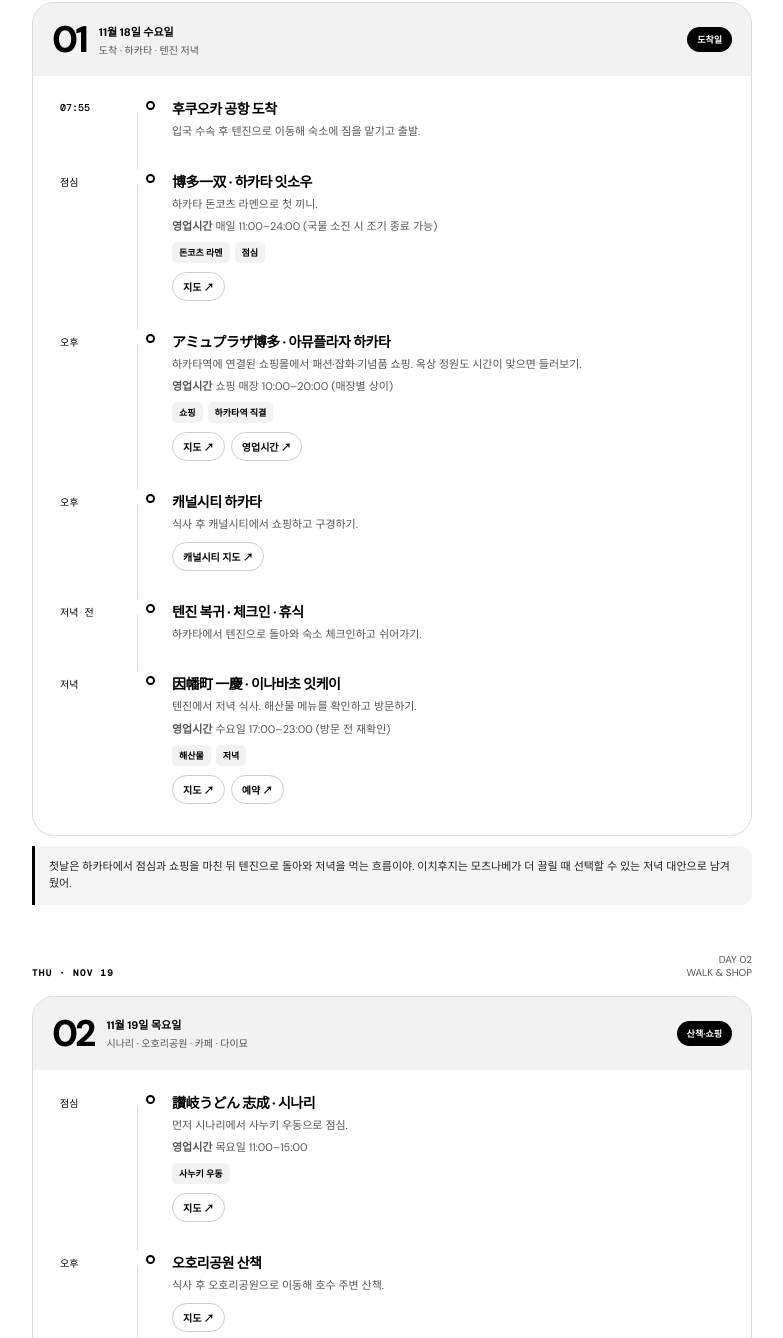
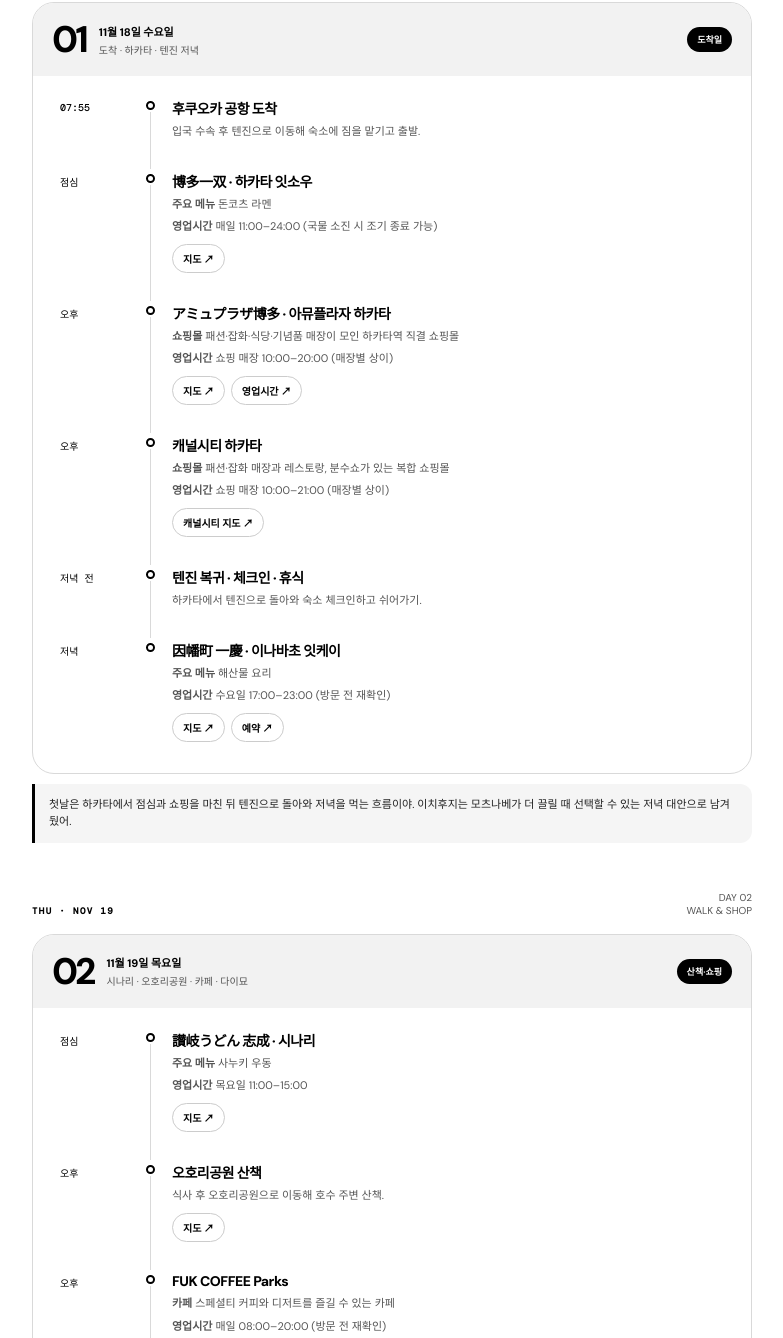
Before and after one commit to yy5422/fukuoka-trip, a plain HTML site: page index.html in a window 1280 px wide. Shown: the part 755-2093 px from the top of the page, without its empty margins (248-1031 px from the left). Drawn offline with nearby package versions, Linux system fonts and the light colour scheme.

Commit message:
Simplify place details and align itinerary timeline

```diff
--- a/index.html
+++ b/index.html
@@ -15,14 +15,14 @@
 .navwrap{position:sticky;top:0;z-index:20;background:#f5f2ebed;backdrop-filter:blur(14px);border-top:1px solid var(--line);border-bottom:1px solid var(--line)}.nav{max-width:760px;margin:auto;padding:0 20px;display:flex;overflow-x:auto;gap:22px;scrollbar-width:none}.nav::-webkit-scrollbar{display:none}.nav a{padding:14px 0 12px;white-space:nowrap;font-size:10px;letter-spacing:.1em;font-weight:800;color:var(--muted);border-bottom:2px solid transparent}.nav a:hover,.nav a:focus{color:var(--orange);border-color:var(--orange)}
 main{padding-bottom:60px}.section{padding:37px 0 0}.section-top{display:flex;justify-content:space-between;align-items:end;margin-bottom:17px}.section-kicker{font-size:9px;letter-spacing:.16em;color:var(--orange);font-weight:800}.section h2{font-size:23px;letter-spacing:-.055em;margin:5px 0 0}.section-note{font-size:10px;color:var(--muted);text-align:right}
 .day-card{background:var(--paper);border:1px solid var(--line);border-radius:22px;overflow:hidden}.day-head{padding:18px 19px;background:#ebece3;display:flex;align-items:center;justify-content:space-between}.day-left{display:flex;align-items:center;gap:13px}.day-number{font-size:37px;line-height:1;color:var(--green);font-weight:800;letter-spacing:-.08em}.day-date{font-size:11px;font-weight:800}.day-theme{font-size:10px;color:var(--muted);margin-top:3px}.day-label{background:var(--green);color:white;border-radius:30px;padding:6px 10px;font-size:9px;font-weight:700}
-.timeline{padding:4px 19px 13px}.event{display:grid;grid-template-columns:54px 17px 1fr;gap:9px;position:relative;padding:15px 0}.event:not(:last-child):after{content:"";position:absolute;left:61px;top:29px;bottom:-13px;width:1px;background:var(--line)}.event-time{font-family:"DM Mono",monospace;font-size:10px;color:var(--orange);font-weight:500;padding-top:3px}.dot{width:9px;height:9px;border:2px solid var(--orange);border-radius:50%;background:var(--paper);margin:3px auto 0;z-index:1}.event-title{font-size:14px;font-weight:800;letter-spacing:-.035em}.event-desc{font-size:11px;line-height:1.65;color:var(--muted);margin-top:4px}.event-tags{display:flex;gap:5px;flex-wrap:wrap;margin-top:7px}.tag{font-size:9px;padding:4px 7px;border-radius:5px;background:var(--pale);color:var(--green);font-weight:700}.tag.orange{background:#fae9e2;color:#a84c31}.links{display:flex;gap:6px;flex-wrap:wrap;margin-top:9px}.link{font-size:10px;font-weight:700;border:1px solid var(--line);border-radius:30px;padding:6px 10px;background:white}.link.primary{background:var(--green);color:white;border-color:var(--green)}.aside{margin-top:10px;background:#fff7e2;border-left:3px solid var(--yellow);padding:12px 14px;border-radius:0 12px 12px 0;font-size:11px;color:#655b3f;line-height:1.6}
+.timeline{padding:4px 19px 13px}.event{--time-col:54px;--event-gap:9px;display:grid;grid-template-columns:var(--time-col) 17px 1fr;gap:var(--event-gap);position:relative;padding:15px 0}.event:not(:last-child):after{content:"";position:absolute;left:calc(var(--time-col) + var(--event-gap) + 8px);top:29px;bottom:-13px;width:1px;background:var(--line)}.event-time{font-family:"DM Mono",monospace;font-size:10px;color:var(--orange);font-weight:500;padding-top:3px}.dot{width:9px;height:9px;border:2px solid var(--orange);border-radius:50%;background:var(--paper);margin:3px auto 0;z-index:1}.event-title{font-size:14px;font-weight:800;letter-spacing:-.035em}.event-desc{font-size:11px;line-height:1.65;color:var(--muted);margin-top:4px}.event-tags{display:flex;gap:5px;flex-wrap:wrap;margin-top:7px}.tag{font-size:9px;padding:4px 7px;border-radius:5px;background:var(--pale);color:var(--green);font-weight:700}.tag.orange{background:#fae9e2;color:#a84c31}.links{display:flex;gap:6px;flex-wrap:wrap;margin-top:9px}.link{font-size:10px;font-weight:700;border:1px solid var(--line);border-radius:30px;padding:6px 10px;background:white}.link.primary{background:var(--green);color:white;border-color:var(--green)}.aside{margin-top:10px;background:#fff7e2;border-left:3px solid var(--yellow);padding:12px 14px;border-radius:0 12px 12px 0;font-size:11px;color:#655b3f;line-height:1.6}
 .food-grid{display:grid;grid-template-columns:1fr 1fr;gap:9px}.food{background:var(--paper);border:1px solid var(--line);border-radius:15px;padding:14px}.food-day{font-size:9px;color:var(--orange);letter-spacing:.12em;font-weight:800}.food h3{font-size:13px;margin:7px 0 4px;letter-spacing:-.03em}.food p{font-size:10px;color:var(--muted);margin:0;line-height:1.5}.food .link{display:inline-block;margin-top:10px}
 .place-list{background:var(--paper);border:1px solid var(--line);border-radius:17px;padding:3px 16px}.place{display:flex;justify-content:space-between;align-items:center;gap:12px;padding:13px 0;border-bottom:1px solid var(--line)}.place:last-child{border:0}.place b{font-size:12px}.place small{display:block;font-size:10px;color:var(--muted);margin-top:3px}
 .hotel{background:var(--green);color:white;border-radius:18px;padding:18px;margin-top:10px}.hotel .section-kicker{color:var(--yellow)}.hotel h3{font-size:16px;margin:7px 0 3px}.hotel p{font-size:10px;color:#d4ded4;margin:0}.hotel .link{display:inline-block;margin-top:12px;background:#fff;color:var(--green);border:0}
 .check-grid{display:grid;grid-template-columns:1fr 1fr;gap:8px}.check{display:flex;align-items:center;gap:9px;background:var(--paper);border:1px solid var(--line);border-radius:11px;padding:11px;font-size:11px}.check input{accent-color:var(--orange);width:15px;height:15px}
 .footer{margin-top:45px;padding:22px 0;border-top:1px solid var(--line);display:flex;justify-content:space-between;gap:10px;font-size:9px;color:var(--muted);letter-spacing:.08em}
-@media(min-width:700px){.hero{padding-top:38px}.hero-box{padding:38px 40px 32px}.quick{grid-template-columns:repeat(4,1fr)}.section{padding-top:48px}.timeline{padding:7px 27px 16px}.event{grid-template-columns:68px 20px 1fr;gap:12px}.event:not(:last-child):after{left:77px}.food-grid{grid-template-columns:repeat(3,1fr)}}
-@media(max-width:390px){.shell{padding:0 14px}.hero-box{padding:24px 19px}.quick-card{padding:12px}.event{grid-template-columns:47px 15px 1fr;gap:7px}.event:not(:last-child):after{left:53px}.timeline{padding-left:13px;padding-right:13px}.food-grid{grid-template-columns:1fr 1fr}}
+@media(min-width:700px){.hero{padding-top:38px}.hero-box{padding:38px 40px 32px}.quick{grid-template-columns:repeat(4,1fr)}.section{padding-top:48px}.timeline{padding:7px 27px 16px}.event{--time-col:68px;--event-gap:12px;grid-template-columns:var(--time-col) 20px 1fr;gap:var(--event-gap)}.event:not(:last-child):after{left:calc(var(--time-col) + var(--event-gap) + 9.5px)}.food-grid{grid-template-columns:repeat(3,1fr)}}
+@media(max-width:390px){.shell{padding:0 14px}.hero-box{padding:24px 19px}.quick-card{padding:12px}.event{--time-col:47px;--event-gap:7px;grid-template-columns:var(--time-col) 15px 1fr;gap:var(--event-gap)}.event:not(:last-child):after{left:calc(var(--time-col) + var(--event-gap) + 7px)}.timeline{padding-left:13px;padding-right:13px}.food-grid{grid-template-columns:1fr 1fr}}
 
 /* Trip overview: clean information card */
 .hero{padding:18px 0 24px}
@@ -116,11 +116,11 @@ a.link.map-button, a.hotel-map{background:#fff!important;background-color:#fff!i
  <article class="day-card"><div class="day-head"><div class="day-left"><div class="day-number">01</div><div><div class="day-date">11월 18일 수요일</div><div class="day-theme">도착 · 하카타 · 텐진 저녁</div></div></div><span class="day-label">도착일</span></div>
  <div class="timeline">
   <div class="event"><div class="event-time">07:55</div><div class="dot"></div><div><div class="event-title">후쿠오카 공항 도착</div><div class="event-desc">입국 수속 후 텐진으로 이동해 숙소에 짐을 맡기고 출발.</div></div></div>
-  <div class="event"><div class="event-time">점심</div><div class="dot"></div><div><div class="event-title">博多一双 · 하카타 잇소우</div><div class="event-desc">하카타 돈코츠 라멘으로 첫 끼니.</div><div class="event-desc"><b>영업시간</b> 매일 11:00–24:00 (국물 소진 시 조기 종료 가능)</div><div class="event-tags"><span class="tag orange">돈코츠 라멘</span><span class="tag">점심</span></div><div class="links"><a class="link primary map-button" href="https://maps.app.goo.gl/RMfW1mxV4d7BFZWTA?g_st=ac" target="_blank" rel="noopener">지도 ↗</a></div></div></div>
-  <div class="event"><div class="event-time">오후</div><div class="dot"></div><div><div class="event-title">アミュプラザ博多 · 아뮤플라자 하카타</div><div class="event-desc">하카타역에 연결된 쇼핑몰에서 패션·잡화·기념품 쇼핑. 옥상 정원도 시간이 맞으면 들러보기.</div><div class="event-desc"><b>영업시간</b> 쇼핑 매장 10:00–20:00 (매장별 상이)</div><div class="event-tags"><span class="tag orange">쇼핑</span><span class="tag">하카타역 직결</span></div><div class="links"><a class="link primary map-button" href="https://maps.app.goo.gl/DorDfbrib9s4szY16?g_st=ic" target="_blank" rel="noopener">지도 ↗</a><a class="link" href="https://www.jrhakatacity.com/information/hours/" target="_blank" rel="noopener">영업시간 ↗</a></div></div></div>
-  <div class="event"><div class="event-time">오후</div><div class="dot"></div><div><div class="event-title">캐널시티 하카타</div><div class="event-desc">식사 후 캐널시티에서 쇼핑하고 구경하기.</div><div class="links"><a class="link map-button" href="https://www.google.com/maps/search/?api=1&query=Canal+City+Hakata" target="_blank" rel="noopener">캐널시티 지도 ↗</a></div></div></div>
+  <div class="event"><div class="event-time">점심</div><div class="dot"></div><div><div class="event-title">博多一双 · 하카타 잇소우</div><div class="event-desc"><b>주요 메뉴</b> 돈코츠 라멘</div><div class="event-desc"><b>영업시간</b> 매일 11:00–24:00 (국물 소진 시 조기 종료 가능)</div><div class="links"><a class="link primary map-button" href="https://maps.app.goo.gl/RMfW1mxV4d7BFZWTA?g_st=ac" target="_blank" rel="noopener">지도 ↗</a></div></div></div>
+  <div class="event"><div class="event-time">오후</div><div class="dot"></div><div><div class="event-title">アミュプラザ博多 · 아뮤플라자 하카타</div><div class="event-desc"><b>쇼핑몰</b> 패션·잡화·식당·기념품 매장이 모인 하카타역 직결 쇼핑몰</div><div class="event-desc"><b>영업시간</b> 쇼핑 매장 10:00–20:00 (매장별 상이)</div><div class="links"><a class="link primary map-button" href="https://maps.app.goo.gl/DorDfbrib9s4szY16?g_st=ic" target="_blank" rel="noopener">지도 ↗</a><a class="link" href="https://www.jrhakatacity.com/information/hours/" target="_blank" rel="noopener">영업시간 ↗</a></div></div></div>
+  <div class="event"><div class="event-time">오후</div><div class="dot"></div><div><div class="event-title">캐널시티 하카타</div><div class="event-desc"><b>쇼핑몰</b> 패션·잡화 매장과 레스토랑, 분수쇼가 있는 복합 쇼핑몰</div><div class="event-desc"><b>영업시간</b> 쇼핑 매장 10:00–21:00 (매장별 상이)</div><div class="links"><a class="link map-button" href="https://www.google.com/maps/search/?api=1&query=Canal+City+Hakata" target="_blank" rel="noopener">캐널시티 지도 ↗</a></div></div></div>
   <div class="event"><div class="event-time">저녁 전</div><div class="dot"></div><div><div class="event-title">텐진 복귀 · 체크인 · 휴식</div><div class="event-desc">하카타에서 텐진으로 돌아와 숙소 체크인하고 쉬어가기.</div></div></div>
-  <div class="event"><div class="event-time">저녁</div><div class="dot"></div><div><div class="event-title">因幡町 一慶 · 이나바초 잇케이</div><div class="event-desc">텐진에서 저녁 식사. 해산물 메뉴를 확인하고 방문하기.</div><div class="event-desc"><b>영업시간</b> 수요일 17:00–23:00 (방문 전 재확인)</div><div class="event-tags"><span class="tag orange">해산물</span><span class="tag">저녁</span></div><div class="links"><a class="link primary map-button" href="https://maps.app.goo.gl/Ln4M1BPDr4ayC9J1A" target="_blank" rel="noopener">지도 ↗</a><a class="link" href="https://tabelog.com/fukuoka/A4001/A400103/40060531/table/" target="_blank" rel="noopener">예약 ↗</a></div></div></div>
+  <div class="event"><div class="event-time">저녁</div><div class="dot"></div><div><div class="event-title">因幡町 一慶 · 이나바초 잇케이</div><div class="event-desc"><b>주요 메뉴</b> 해산물 요리</div><div class="event-desc"><b>영업시간</b> 수요일 17:00–23:00 (방문 전 재확인)</div><div class="links"><a class="link primary map-button" href="https://maps.app.goo.gl/Ln4M1BPDr4ayC9J1A" target="_blank" rel="noopener">지도 ↗</a><a class="link" href="https://tabelog.com/fukuoka/A4001/A400103/40060531/table/" target="_blank" rel="noopener">예약 ↗</a></div></div></div>
  </div></article>
  <div class="aside">첫날은 하카타에서 점심과 쇼핑을 마친 뒤 텐진으로 돌아와 저녁을 먹는 흐름이야. 이치후지는 모츠나베가 더 끌릴 때 선택할 수 있는 저녁 대안으로 남겨뒀어.</div>
 </section>
@@ -128,11 +128,11 @@ a.link.map-button, a.hotel-map{background:#fff!important;background-color:#fff!i
  <div class="section-top"><div><div class="section-kicker mono">THU · NOV 19</div><h2>공원 산책하고, 텐진 쇼핑</h2></div><div class="section-note">DAY 02<br>WALK & SHOP</div></div>
  <article class="day-card"><div class="day-head"><div class="day-left"><div class="day-number">02</div><div><div class="day-date">11월 19일 목요일</div><div class="day-theme">시나리 · 오호리공원 · 카페 · 다이묘</div></div></div><span class="day-label">산책·쇼핑</span></div>
  <div class="timeline">
-  <div class="event"><div class="event-time">점심</div><div class="dot"></div><div><div class="event-title">讃岐うどん 志成 · 시나리</div><div class="event-desc">먼저 시나리에서 사누키 우동으로 점심.</div><div class="event-desc"><b>영업시간</b> 목요일 11:00–15:00</div><div class="event-tags"><span class="tag orange">사누키 우동</span></div><div class="links"><a class="link primary map-button" href="https://maps.app.goo.gl/CgdB7ffeNdSjedfo8?g_st=akt" target="_blank" rel="noopener">지도 ↗</a></div></div></div>
+  <div class="event"><div class="event-time">점심</div><div class="dot"></div><div><div class="event-title">讃岐うどん 志成 · 시나리</div><div class="event-desc"><b>주요 메뉴</b> 사누키 우동</div><div class="event-desc"><b>영업시간</b> 목요일 11:00–15:00</div><div class="links"><a class="link primary map-button" href="https://maps.app.goo.gl/CgdB7ffeNdSjedfo8?g_st=akt" target="_blank" rel="noopener">지도 ↗</a></div></div></div>
   <div class="event"><div class="event-time">오후</div><div class="dot"></div><div><div class="event-title">오호리공원 산책</div><div class="event-desc">식사 후 오호리공원으로 이동해 호수 주변 산책.</div><div class="links"><a class="link map-button" href="https://www.google.com/maps/search/?api=1&query=Ohori+Park+Fukuoka" target="_blank" rel="noopener">지도 ↗</a></div></div></div>
-  <div class="event"><div class="event-time">오후</div><div class="dot"></div><div><div class="event-title">FUK COFFEE Parks</div><div class="event-desc">오호리공원 산책 후 커피와 디저트로 쉬어가기.</div><div class="event-desc"><b>영업시간</b> 매일 08:00–20:00 (방문 전 재확인)</div><div class="event-tags"><span class="tag orange">카페</span></div><div class="links"><a class="link map-button" href="https://www.google.com/maps/search/?api=1&query=FUK+COFFEE+Parks+Fukuoka" target="_blank" rel="noopener">지도 ↗</a></div></div></div>
+  <div class="event"><div class="event-time">오후</div><div class="dot"></div><div><div class="event-title">FUK COFFEE Parks</div><div class="event-desc"><b>카페</b> 스페셜티 커피와 디저트를 즐길 수 있는 카페</div><div class="event-desc"><b>영업시간</b> 매일 08:00–20:00 (방문 전 재확인)</div><div class="links"><a class="link map-button" href="https://www.google.com/maps/search/?api=1&query=FUK+COFFEE+Parks+Fukuoka" target="_blank" rel="noopener">지도 ↗</a></div></div></div>
   <div class="event"><div class="event-time">오후</div><div class="dot"></div><div><div class="event-title">텐진 · 다이묘 쇼핑</div><div class="event-desc">텐진 지하상가와 파르코, 다이묘 거리 중심으로 구경.</div><div class="links"><a class="link map-button" href="https://www.google.com/maps/search/?api=1&query=Fukuoka+PARCO" target="_blank" rel="noopener">파르코 지도 ↗</a><a class="link map-button" href="https://www.google.com/maps/search/?api=1&query=Daimyo+Fukuoka" target="_blank" rel="noopener">다이묘 지도 ↗</a></div></div></div>
-  <div class="event"><div class="event-time">저녁</div><div class="dot"></div><div><div class="event-title">焼鳥とイロリ くろ船 · 쿠로후네</div><div class="event-desc">야키토리와 이로리 요리. 이날 저녁에 방문하고 싶은 식당.</div><div class="event-desc"><b>영업시간</b> 매일 17:00–24:00</div><div class="event-tags"><span class="tag orange">야키토리</span></div><div class="links"><a class="link primary map-button" href="https://maps.app.goo.gl/kYu3kos6e6HLBsLZ8" target="_blank" rel="noopener">지도 ↗</a><a class="link" href="https://www.hotpepper.jp/strJ000040857/yoyaku/" target="_blank" rel="noopener">예약 ↗</a></div></div></div>
+  <div class="event"><div class="event-time">저녁</div><div class="dot"></div><div><div class="event-title">焼鳥とイロリ くろ船 · 쿠로후네</div><div class="event-desc"><b>주요 메뉴</b> 야키토리 · 이로리 요리</div><div class="event-desc"><b>영업시간</b> 매일 17:00–24:00</div><div class="links"><a class="link primary map-button" href="https://maps.app.goo.gl/kYu3kos6e6HLBsLZ8" target="_blank" rel="noopener">지도 ↗</a><a class="link" href="https://www.hotpepper.jp/strJ000040857/yoyaku/" target="_blank" rel="noopener">예약 ↗</a></div></div></div>
  </div></article>
 </section>
 <section class="section" id="day3">
@@ -140,7 +140,7 @@ a.link.map-button, a.hotel-map{background:#fff!important;background-color:#fff!i
  <article class="day-card"><div class="day-head"><div class="day-left"><div class="day-number">03</div><div><div class="day-date">11월 20일 금요일</div><div class="day-theme">체크아웃 · 쇼핑 · 귀국</div></div></div><span class="day-label">귀국일</span></div>
  <div class="timeline">
   <div class="event"><div class="event-time">오전</div><div class="dot"></div><div><div class="event-title">체크아웃 · 짐 보관</div><div class="event-desc">숙소에 짐을 맡기고 텐진 주변에서 마지막 쇼핑.</div></div></div>
-  <div class="event"><div class="event-time">점심</div><div class="dot"></div><div><div class="event-title">黒毛和牛まぶし 暁 · 아카츠키</div><div class="event-desc">텐진점에서 흑모 와규 마부시로 마지막 점심.</div><div class="event-desc"><b>영업시간</b> 매일 11:00–15:00 / 17:30–22:00 (점심 방문)</div><div class="event-tags"><span class="tag orange">와규 마부시</span></div><div class="links"><a class="link primary map-button" href="https://www.google.com/maps/search/?api=1&query=黒毛和牛まぶし+暁+天神店" target="_blank" rel="noopener">지도 ↗</a><a class="link" href="https://tabelog.com/fukuoka/A4001/A400103/40075068/" target="_blank" rel="noopener">예약 ↗</a></div></div></div>
+  <div class="event"><div class="event-time">점심</div><div class="dot"></div><div><div class="event-title">黒毛和牛まぶし 暁 · 아카츠키</div><div class="event-desc"><b>주요 메뉴</b> 흑모 와규 마부시</div><div class="event-desc"><b>영업시간</b> 매일 11:00–15:00 / 17:30–22:00 (점심 방문)</div><div class="links"><a class="link primary map-button" href="https://www.google.com/maps/search/?api=1&query=黒毛和牛まぶし+暁+天神店" target="_blank" rel="noopener">지도 ↗</a><a class="link" href="https://tabelog.com/fukuoka/A4001/A400103/40075068/" target="_blank" rel="noopener">예약 ↗</a></div></div></div>
   <div class="event"><div class="event-time">오후</div><div class="dot"></div><div><div class="event-title">짐 찾고 공항으로 이동</div><div class="event-desc">출국 수속 시간을 고려해 여유 있게 공항으로 출발.</div></div></div>
   <div class="event"><div class="event-time">17:00</div><div class="dot"></div><div><div class="event-title">후쿠오카 출발 · 인천행</div><div class="event-desc">에어서울 RS458 · 인천 18:35 도착 예정.</div></div></div>
  </div></article>
```
